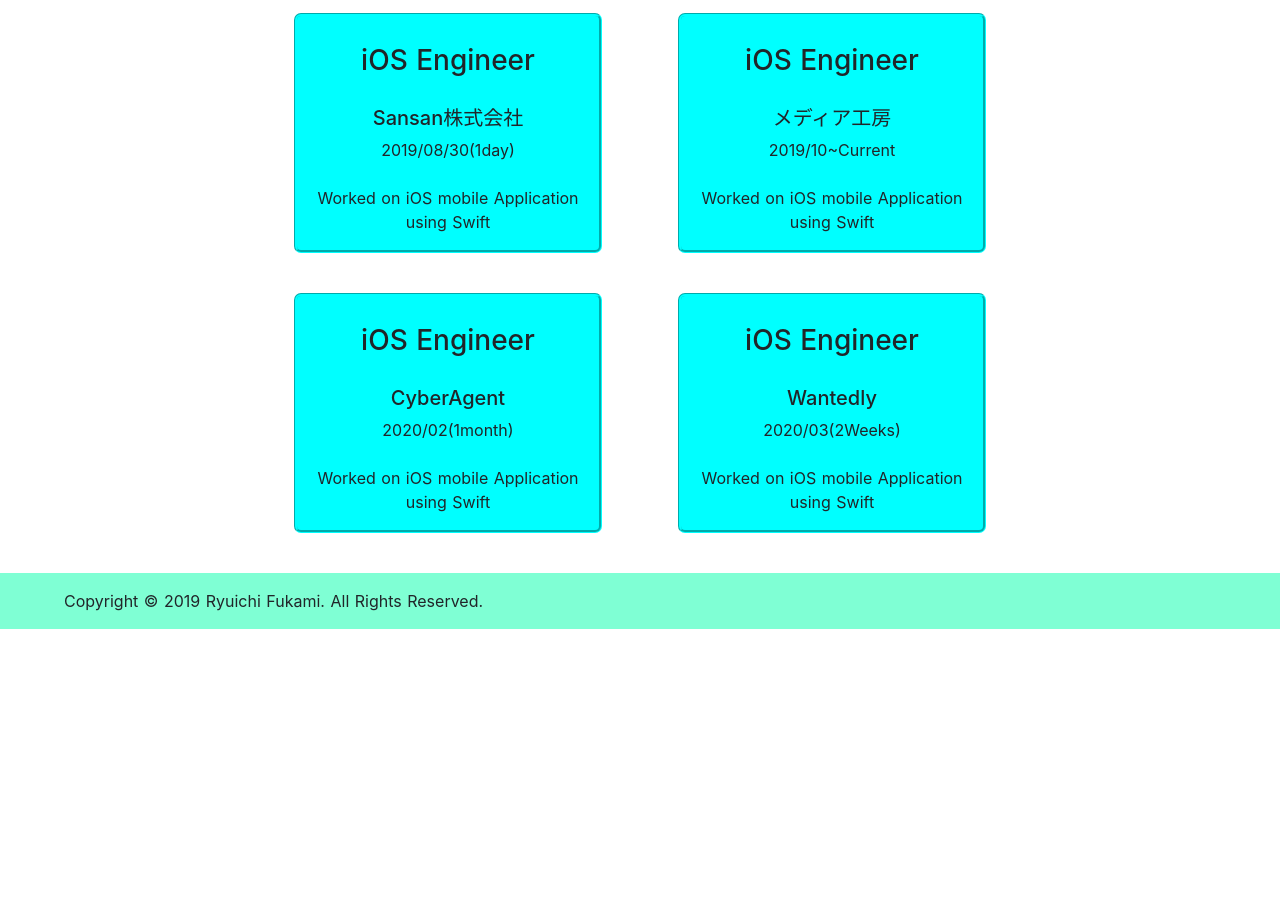
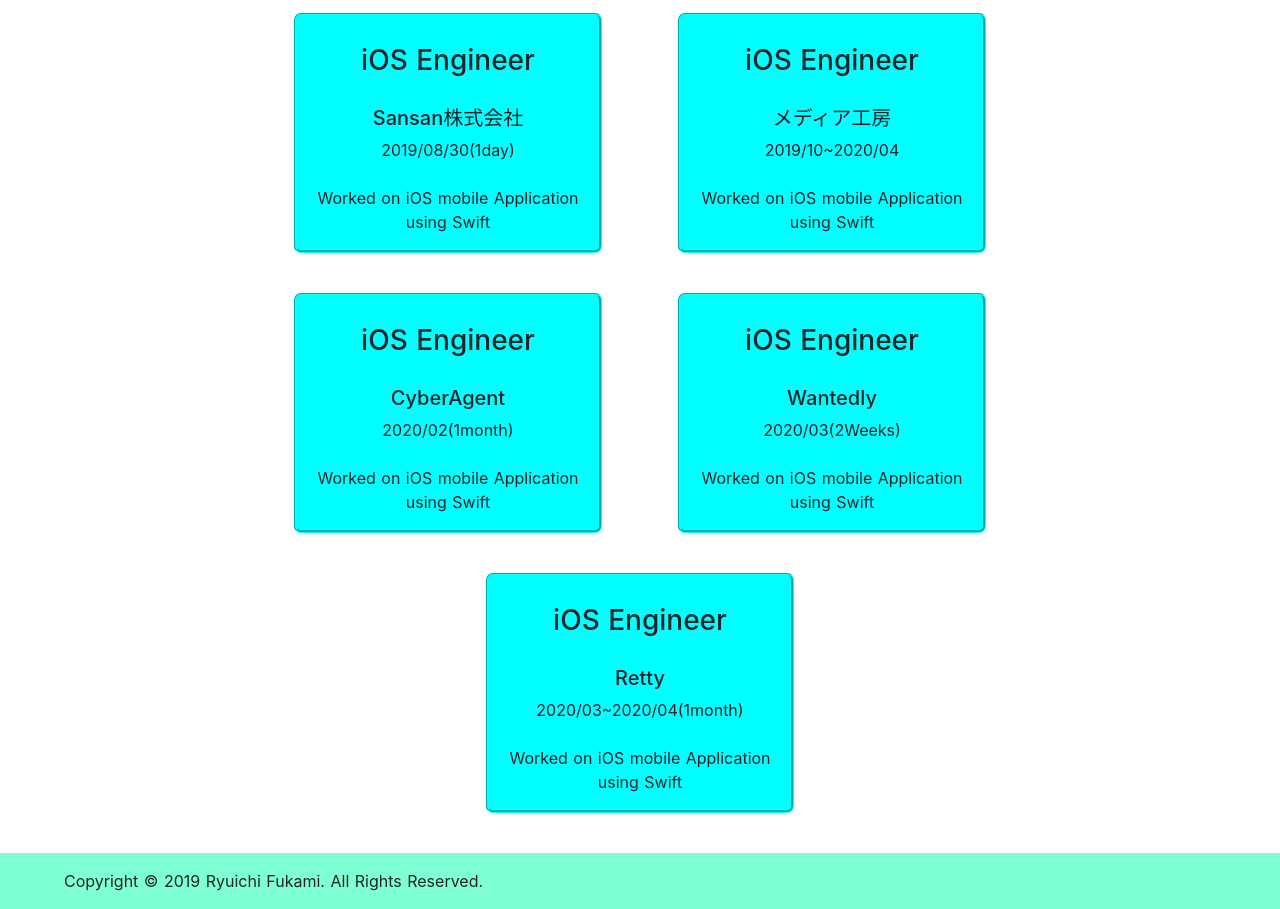
Before and after one commit to fukami421/fukami421.github.io, a Nuxt app: page /about in a window 1280 px wide. Shown: the part 1320-2229 px from the top of the page. Before the commit the page ends 1949 px from the top, so only its background shows below. Built offline with nearby package versions, Linux system fonts and the light colour scheme.

Commit message:
modify about page

```diff
--- a/pages/about/index.vue
+++ b/pages/about/index.vue
@@ -104,7 +104,7 @@
         <div class="flex_area about_size">
           <div class="h3 job_kind">iOS Engineer</div>
           <div class="h5">メディア工房</div>
-          <div>2019/10~Current</div>
+          <div>2019/10~2020/04</div>
           <br />
           <div>Worked on iOS mobile Application using Swift</div>
           <div />
@@ -121,6 +121,14 @@
           <div class="h3 job_kind">iOS Engineer</div>
           <div class="h5">Wantedly</div>
           <div>2020/03(2Weeks)</div>
+          <br />
+          <div>Worked on iOS mobile Application using Swift</div>
+          <div />
+        </div>
+        <div class="flex_area about_size">
+          <div class="h3 job_kind">iOS Engineer</div>
+          <div class="h5">Retty</div>
+          <div>2020/03~2020/04(1month)</div>
           <br />
           <div>Worked on iOS mobile Application using Swift</div>
           <div />
```
Also changed, not shown: package.json (+10 -10 lines), 1 other file (tests, documents, lock files or other folders).
